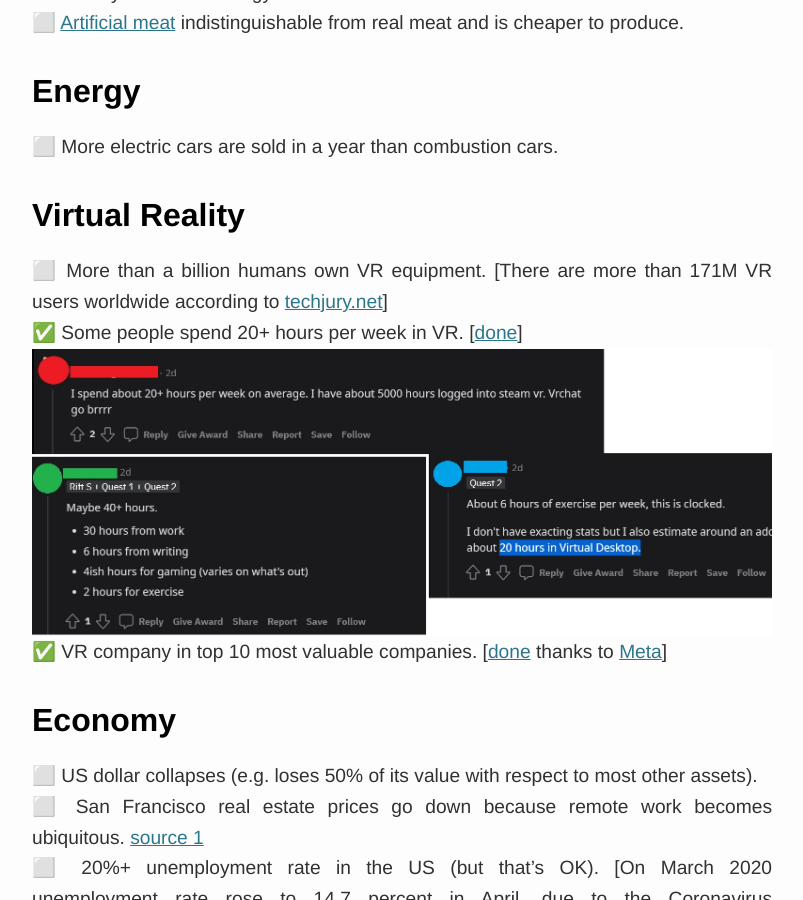
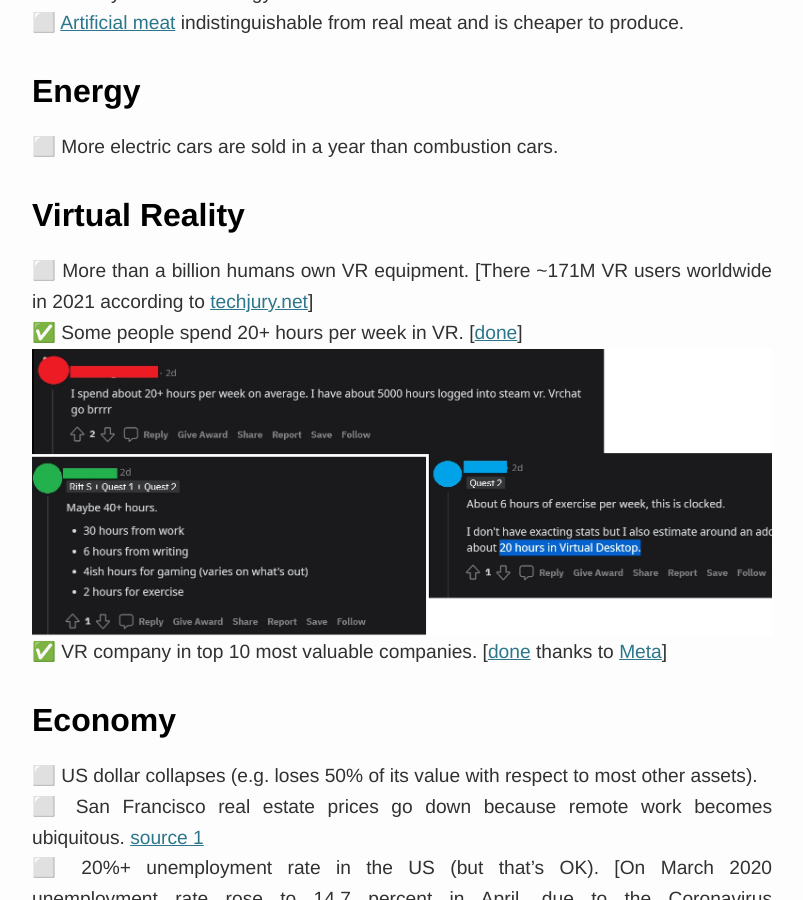
Before and after one commit to tobyornottobe/maraoz.github.io, a Jekyll site: the page built from _posts/2016-03-20-2026.md, in a window 1280 px wide and 900 px high, scrolled down 2582 px. Shown: the whole window, without its empty margins (238-1041 px from the left). Built offline with Jekyll 4.4.1, drawn with Linux system fonts in a browser that asks for light colours.

Commit message:
Update 2016-03-20-2026.md

```diff
--- a/_posts/2016-03-20-2026.md
+++ b/_posts/2016-03-20-2026.md
@@ -59,7 +59,7 @@ Without further ado, here goes the list of things I believe will happen before 3
 
 
 ## Virtual Reality
-⬜ More than a billion humans own VR equipment. [There are more than 171M VR users worldwide according to <a href="https://techjury.net/blog/virtual-reality-statistics/">techjury.net</a>]<br />
+⬜ More than a billion humans own VR equipment. [There ~171M VR users worldwide in 2021 according to <a href="https://techjury.net/blog/virtual-reality-statistics/">techjury.net</a>]<br />
 ✅ Some people spend 20+ hours per week in VR. [<a href="https://www.reddit.com/r/oculus/comments/qpnf84/how_much_time_do_you_spend_in_vr_per_week/">done</a>]<br />
 <img src="/img/2026/vr-hours.jpg" />
 ✅ VR company in top 10 most valuable companies. [<a href="https://ibb.co/2Mmmb33">done</a> thanks to <a href="https://www.theverge.com/22749919/mark-zuckerberg-facebook-meta-company-rebrand">Meta</a>]<br />
```
